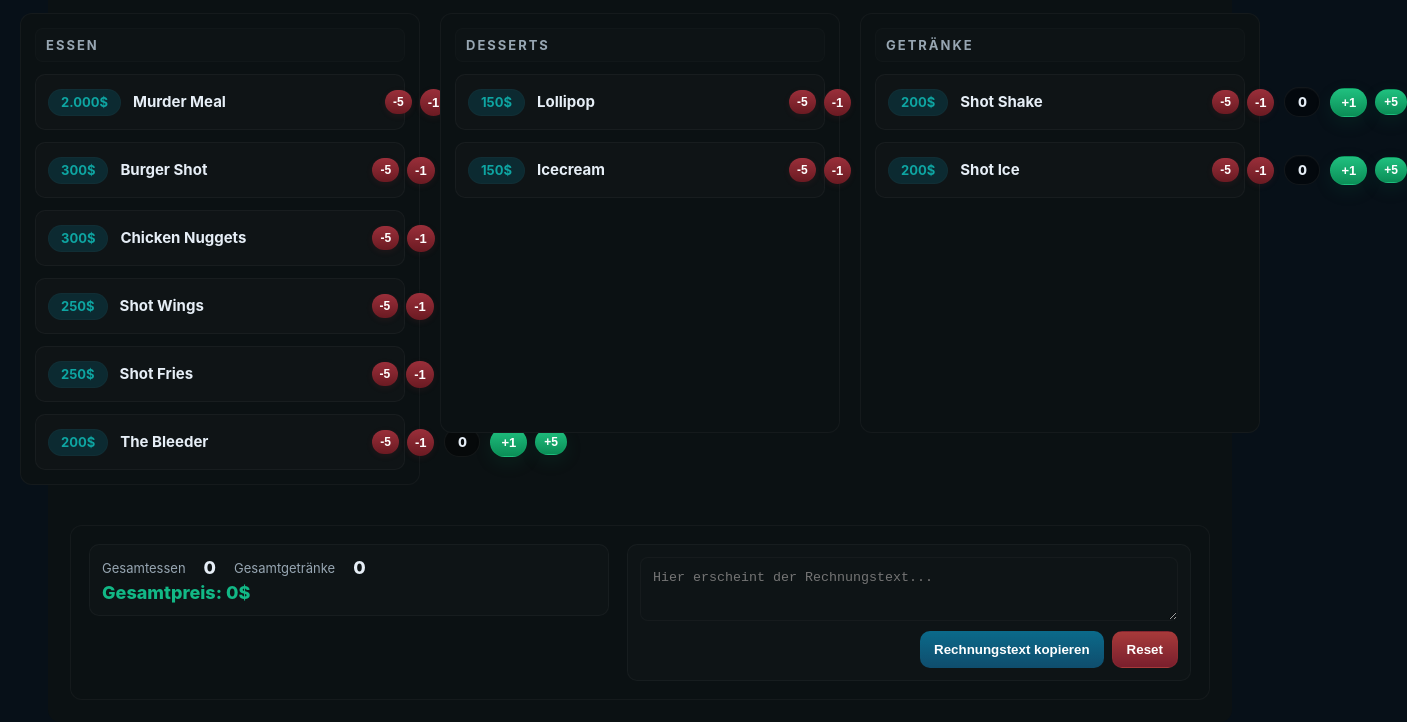
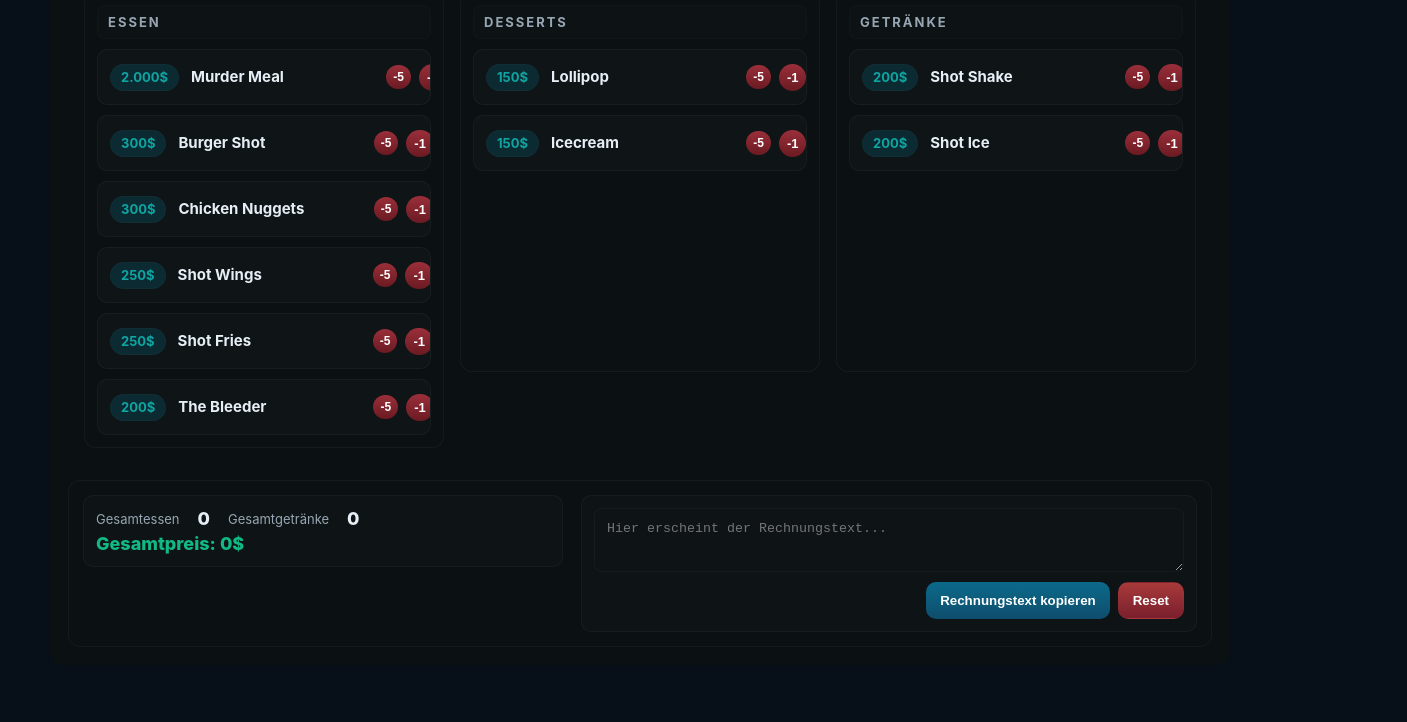
Before and after one commit to Devil-Bomb/Burger-Rechner-Neu, a plain HTML site: page index.html in a window 1280 px wide. Shown: the part 107-829 px from the top of the page, 1407 px wide, since content can reach past the window. After the commit the page ends 800 px from the top, so only its background shows below. Drawn offline with Linux system fonts and the light colour scheme.

Commit message:
Update styles.css

```diff
--- a/styles.css
+++ b/styles.css
@@ -9,8 +9,7 @@
   --accent-2: #0ea5a2;
   --border-subtle: rgba(255,255,255,0.04);
   --border-strong: rgba(255,255,255,0.06);
-  --btn-font: 13px;
-  --container-width: 1500px; /* slightly larger to fit controls on 100% zoom */
+  --container-width: 1180px; /* tuned for 1366px wide screens */
 }
 
 /* Basics */
@@ -23,34 +22,34 @@ body{
   display:flex;
   align-items:flex-start;
   justify-content:center;
-  padding:36px;
+  padding:28px;
 }
 
-/* Container - increased width so controls remain visible at 100% */
+/* Container */
 .container{
   width:var(--container-width);
   max-width:98%;
   border-radius:12px;
-  padding:22px;
+  padding:18px;
   background: var(--card-bg);
   overflow:visible;
 }
 
 /* Header */
-.topbar{ margin-bottom:16px; display:flex; align-items:center; gap:12px; }
-.title h1{margin:0;font-size:20px}
-.subtitle{margin:6px 0 0 0;color:var(--muted);font-size:13px}
+.topbar{ margin-bottom:12px; display:flex; align-items:center; gap:12px; }
+.title h1{margin:0;font-size:18px}
+.subtitle{margin:4px 0 0 0;color:var(--muted);font-size:13px}
 
 /* Boards */
-.boards-outer{ display:flex; justify-content:center; margin-bottom:18px; padding-bottom:18px; }
-.boards{ display:flex; gap:20px; width:100%; align-items:flex-start; justify-content:center; }
+.boards-outer{ display:flex; justify-content:center; margin-bottom:14px; padding-bottom:14px; }
+.boards{ display:flex; gap:16px; width:100%; align-items:flex-start; justify-content:center; }
 
 .board{
-  width:400px;
+  width:360px;
   background: var(--card-bg);
-  padding:14px;
+  padding:12px;
   border-radius:12px;
-  min-height:420px;
+  min-height:380px;
   border: 1px solid var(--border-subtle);
   position:relative;
   z-index:1;
@@ -58,7 +57,7 @@ body{
   flex-direction:column;
 }
 .board h2{
-  margin:0 0 12px 0;
+  margin:0 0 10px 0;
   font-size:13px;
   color:var(--muted);
   letter-spacing:2px;
@@ -69,11 +68,11 @@ body{
 }
 
 /* Items: grid layout badge | name | controls */
-/* Middle column minmax increased to give more room at 100% */
-.items{display:flex;flex-direction:column;gap:12px}
+/* Middle column minmax ensures name never collapses to 0 */
+.items{display:flex;flex-direction:column;gap:10px}
 .item{
   display:grid;
-  grid-template-columns: auto minmax(240px, 1fr) auto;
+  grid-template-columns: auto minmax(200px, 1fr) 170px;
   align-items:center;
   gap:12px;
   padding:12px;
@@ -84,18 +83,18 @@ body{
   position:relative;
   z-index:1;
   min-width: 0;
-  overflow: visible; /* allow controls to be visible even if they extend slightly */
+  overflow: hidden;
 }
 .item:hover{
   border-color: var(--border-strong);
   background: #101518;
 }
 
-/* badge - left column */
+/* price badge (left) */
 .badge-price{
   grid-column: 1 / 2;
   background:#0c2a31;
-  padding:6px 12px;
+  padding:6px 10px;
   border-radius:999px;
   color:var(--accent-2);
   font-weight:700;
@@ -105,7 +104,7 @@ body{
   white-space:nowrap;
 }
 
-/* name container - middle column */
+/* name container (middle) */
 .left-text{
   grid-column: 2 / 3;
   min-width:0;
@@ -115,7 +114,7 @@ body{
   overflow:hidden;
 }
 
-/* Product name: 2 lines on desktop */
+/* product name - up to two lines */
 .name{
   font-weight:700;
   color: var(--text);
@@ -130,25 +129,24 @@ body{
   -webkit-box-orient:vertical;
 }
 
-/* small category hidden */
-.item .muted { display: none; }
+/* remove small category label */
+.item .muted { display:none; }
 
-/* controls - right column; fixed and compact */
+/* controls (right) fixed width so they never overlap middle */
 .controls{
   grid-column: 3 / 4;
   display:flex;
   align-items:center;
+  justify-content:flex-end;
   gap:8px;
-  flex: 0 0 auto;
-  justify-self:end;
   white-space:nowrap;
-  z-index:6; /* ensure controls sit above other content */
   flex-wrap:nowrap;
+  z-index:2;
 }
 
-/* Button base - compact so everything fits */
+/* button base */
 .btn{
-  padding:6px 8px;
+  padding:6px 10px;
   border-radius:999px;
   border:none;
   color:white;
@@ -157,59 +155,48 @@ body{
   display:inline-flex;
   align-items:center;
   justify-content:center;
-  background: linear-gradient(180deg,#11181a,#0b1416);
-  font-size: var(--btn-font);
-  box-shadow: 0 2px 0 rgba(0,0,0,0.25) inset;
+  font-size:13px;
 }
 
-/* minus buttons (red) */
-.btn.minus{
-  background: linear-gradient(180deg,#9a2f3a,#6b1a22);
-  box-shadow: 0 2px 6px rgba(154,47,58,0.12);
-  padding:6px 8px;
-}
+/* minus (red) */
+.btn.minus{ background: linear-gradient(180deg,#9a2f3a,#6b1a22); padding:6px 8px; }
 
-/* plus buttons (green) - make brighter and slightly bigger to be noticeable */
+/* plus (green) - bright and visible */
 .btn.plus{
-  background: linear-gradient(180deg,#20c07f,#0b8e57);
-  color: #fff;
-  box-shadow: 0 6px 18px rgba(11,142,87,0.12);
+  background: linear-gradient(180deg,#1fc07f,#0b8e57);
   padding:6px 10px;
-  border: 1px solid rgba(20,192,120,0.15);
+  color:#fff;
+  box-shadow: 0 6px 18px rgba(11,142,87,0.08);
+  border: 1px solid rgba(20,192,120,0.12);
 }
 
 /* small variant */
 .btn.small{ padding:5px 7px; font-size:12px; }
-.btn.small.plus{ padding:5px 8px; }
-.btn.small.minus{ padding:5px 8px; }
 
-/* count badge between - and + (high contrast) */
+/* count - high contrast badge between buttons */
 .count{
   display:inline-flex;
   align-items:center;
   justify-content:center;
   min-width:36px;
   height:30px;
-  padding:0 10px;
+  padding:0 8px;
   border-radius:999px;
-  background: rgba(0,0,0,0.45);
-  border: 1px solid rgba(255,255,255,0.06);
+  background: rgba(0,0,0,0.5);
+  border: 1px solid rgba(255,255,255,0.04);
   color: var(--text);
   font-weight:800;
   font-size:13px;
-  margin:0 2px;
-  box-shadow: 0 1px 0 rgba(255,255,255,0.02) inset;
-  white-space:nowrap;
 }
 
-/* Bottom area (made slightly larger) */
+/* Bottom area */
 .bottom-bar{
-  margin-top:22px;
+  margin-top:18px;
   display:flex;
   gap:18px;
   align-items:flex-start;
   justify-content:space-between;
-  padding:18px;
+  padding:14px;
   border-radius:12px;
   background: var(--card-bg);
   border: 1px solid var(--border-subtle);
@@ -218,7 +205,7 @@ body{
 }
 
 /* Totals */
-.left-panel{ display:flex; flex-direction:column; gap:10px; min-width:520px; }
+.left-panel{ display:flex; flex-direction:column; gap:10px; min-width:480px; }
 .totals-card{ background: var(--panel-bg); padding:12px; border-radius:10px; border: 1px solid var(--border-subtle); }
 .totals-row{display:flex;gap:18px;align-items:center}
 .totals-row .muted{color:var(--muted);font-size:13px}
@@ -243,16 +230,11 @@ body{
   font-weight:700;
 }
 
-/* Responsive adjustments */
-@media (max-width:1400px){
-  :root{ --container-width: 1200px; }
-}
+/* Responsive tuning */
 @media (max-width:1200px){
-  .container{padding:14px}
-  .board{width:340px}
-  :root{ --btn-font: 12px; }
-  .item{ grid-template-columns: auto minmax(140px, 1fr) auto; }
-  .name{ font-size:13px; -webkit-line-clamp:2; }
+  :root{ --container-width: 1040px; }
+  .item{ grid-template-columns: auto minmax(160px, 1fr) 150px; }
+  .left-panel{ min-width:360px; }
 }
 @media (max-width:980px){
   .boards{flex-direction:column;align-items:stretch}
@@ -260,8 +242,8 @@ body{
   .bottom-bar{flex-direction:column;align-items:stretch}
   .left-panel{width:100%}
   .right-panel{width:100%;align-items:stretch}
-  /* on small screens clamp to 1 line so names don't push controls */
   .item{ grid-template-columns: auto 1fr auto; }
-  .name{ -webkit-line-clamp:1; font-size:13px; }
+  .name{ -webkit-line-clamp:1; }
+  .controls{ gap:6px; }
   .btn{ padding:6px 8px; font-size:12px; }
 }
```
